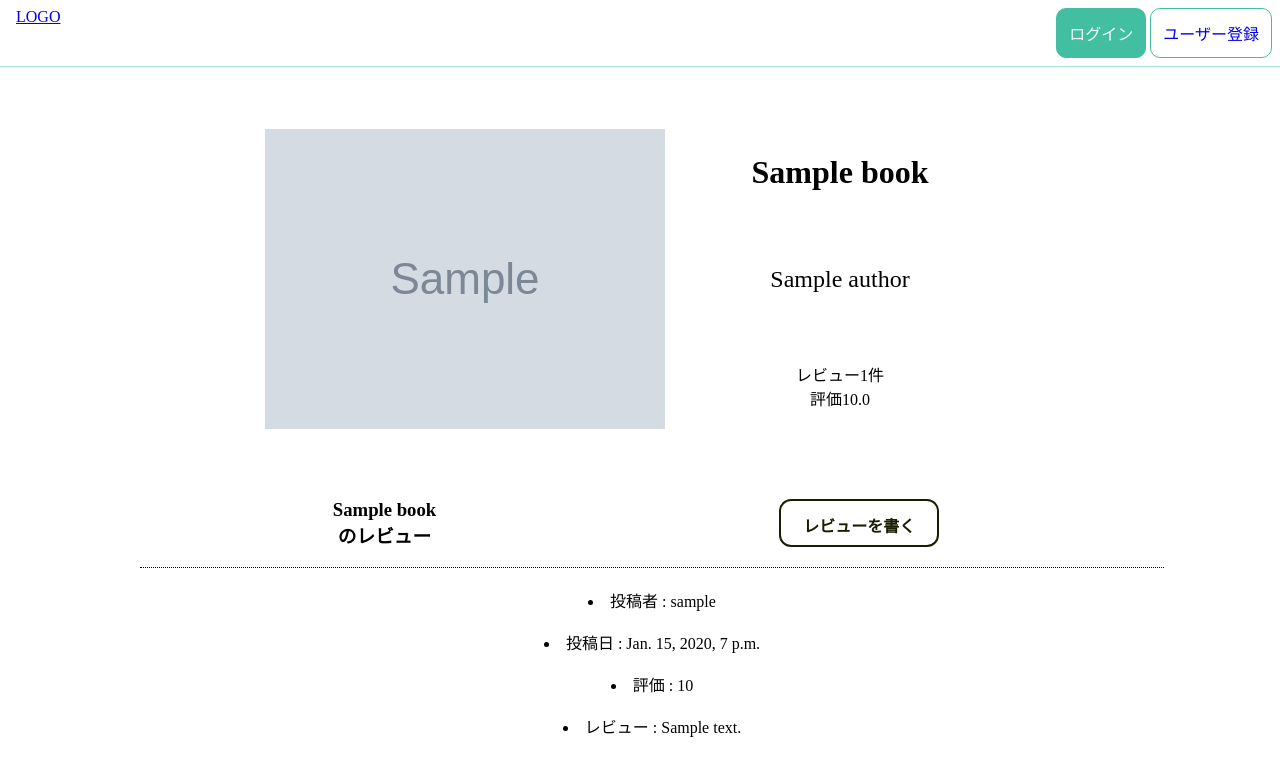
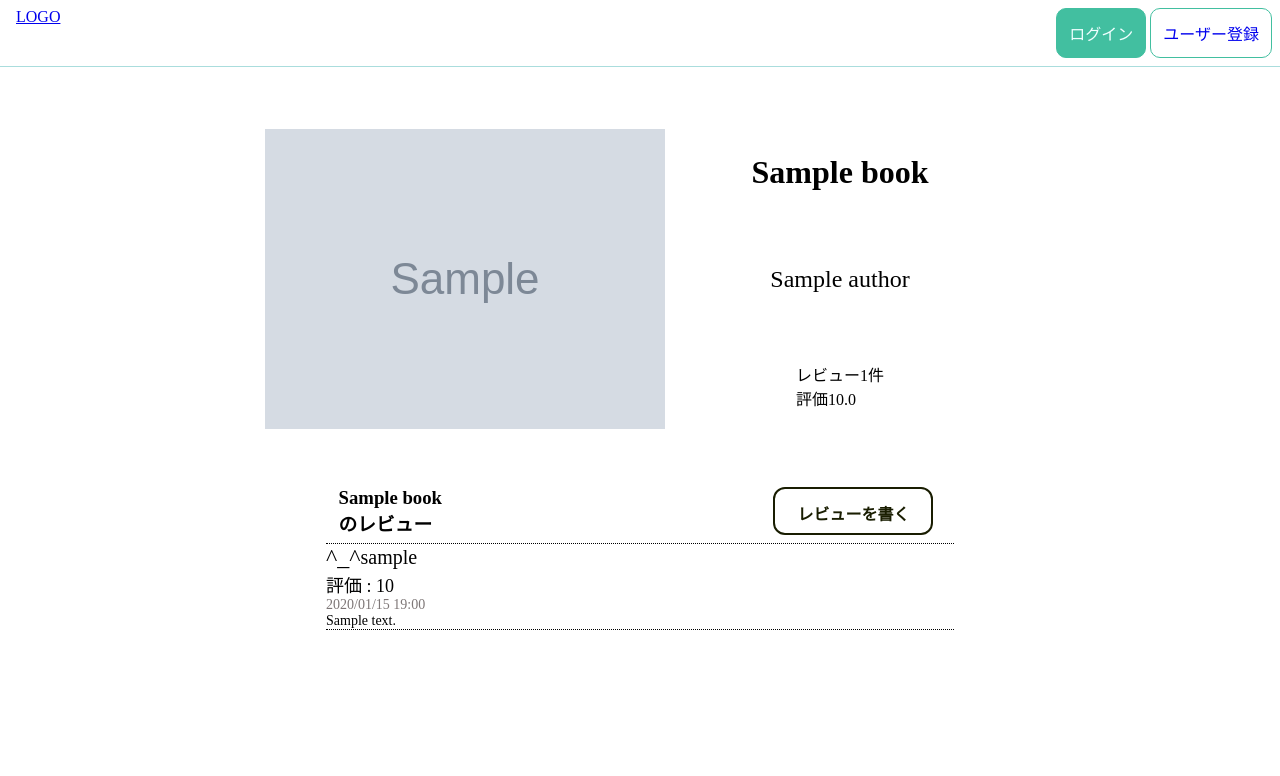
Before and after one commit to kazuzuz/book-managament, a Django app: page /1/ in a window 1280 px wide. Shown: the top 776 px of the page. Run offline with Django 4.2, Linux system fonts and the light colour scheme; tables that the repository leaves empty hold one stand-in row (values such as "Sample post"); grey boxes marked "Sample" are stand-in pictures; some libraries are stand-ins or nearby versions.

Commit message:
デザインの修正

```diff
--- a/book/static/css/pages/detail.css
+++ b/book/static/css/pages/detail.css
@@ -1,11 +1,13 @@
 .dotted-border {
     border-top: 1px dotted #000;
-    width: 80%;
 }
-body {
-    text-align: center;
+.dotted-border--50{
+    width: 50%;
 }
-.flexbox{
+.dotted-border--100{
+    width: 100%;
+}
+.detail-review-form_review{
     width: 100%;
     margin-right: auto;
     margin-left: auto;
@@ -28,6 +30,8 @@ body {
 .detail-form_book{
     display: flex;
     justify-content: center;
+    flex-direction: column;
+    align-items: center;
     padding: 12px;
 }
 .btn2 {
@@ -111,6 +115,8 @@ body {
     white-space: nowrap;
     overflow: hidden;
     text-overflow: ellipsis;
+    display: flex;
+    justify-content: center;
 }
 .detail-form_book_author{
     font-size: 24px;
@@ -126,3 +132,38 @@ body {
     display: flex;
     flex-direction: column;
 }
+.detail-review-form{
+    width: 50%;
+    display: flex;
+    justify-content: center;
+    flex-direction: column;
+}
+.detal-review-form_review{
+    display: flex;
+    flex-direction: column;
+}
+.detail-review-form_username{
+    font-size: 20px;
+}
+.detail-review-form_1st_row{
+    display: flex;
+    align-items: center;
+
+}
+.detail-review-form_icon{
+    font-size: 24px;
+}
+.detail-review-form_score{
+    font-size: 18px;
+}
+.detail-review-form_date{
+    font-size: 14px;
+    color: #7e7777;
+}
+.detail-review-form_content{
+    font-size: 14px;
+}
+.detail-form_book_area{
+    display: flex;
+    justify-content: space-between;
+}
--- a/book/templates/detail.html
+++ b/book/templates/detail.html
@@ -16,6 +16,7 @@
 
 {% block content%}
         <div class="detail-form_book">
+            <div class="detail-form_book_area">
                 <div class="detail-form_img" style="background: url({{book.image.url}}) no-repeat center; background-size: contain;"></div>
 
                 <div class="detail-form_book_imfo">
@@ -24,8 +25,8 @@
                     <div class="detail-form_book_review-info">
                         <div>レビュー{{review_num}}件</div>
                         <div>評価{{score_ave}}</div>
+                    </div>
 
-                    </div>
 
                     {% if user.is_authenticated %}
                         {% if book in favorite_book_list %}
@@ -43,31 +44,32 @@
                     {% endif%}
                 </div>
             </div>
-        </div>
             <div class="yokonarabe">
                 <h3><div class="book-title">{{book.title}}</div>のレビュー</h3>
                 <button type="button" class="btn3" id="showModalBtn">レビューを書く</button>
             </div>
+            <div class="dotted-border dotted-border--50"></div>
+            <div class="detail-review-form">
                 {% for review in book.review_set.all %}
-        <div class ="flexbox">
-
-            <div class ="dotted-border">
-                <div class ="flex_item">
-                    <li>投稿者 : {{review.reviewer.username}}</li>
-                    <br>
-                    <li>投稿日 : {{review.created_at}}</li>
-                    <br>
-                    <li>評価 : {{review.score}}</li>
-                    <br>
-                    <li>レビュー : {{review.review_text}}</li>
+                <div class ="detal-review-form_review">
+                    <div class="detail-review-form_1st_row">
+                        <div class="detail-review-form_icon">^_^</div>
+                        <div class="detail-review-form_username">{{review.reviewer.username}}</div>
                     </div>
+                    <div class="detail-review-form_1st_row">
+                        <div class="detail-review-form_score">評価 : {{review.score}}</div>
+                        <div class="detail-review-form_title"></div>
                     </div>
+                    <div class="detail-review-form_date">{{ review.created_at|date:"Y/m/d H:i" }}</div>
+                    <div class="detail-review-form_content">{{review.review_text}}</div>
                 </div>
+                <div class="dotted-border dotted-border--100"></div>
                 {%endfor%}
                 {% if not book.review_set.all %}
                     <h3>レビューはまだ投稿されていません。</h3>
                 {% endif %}
-
+            </div>
+        </div>
 
     <p>
         {% if error_message %}<p><strong>{{ error_message }}</strong></p>{% endif %}
```
Also changed, not shown: docs/要件.md (+0 -6 lines). Lines whose indentation alone changed are shown as unchanged.
